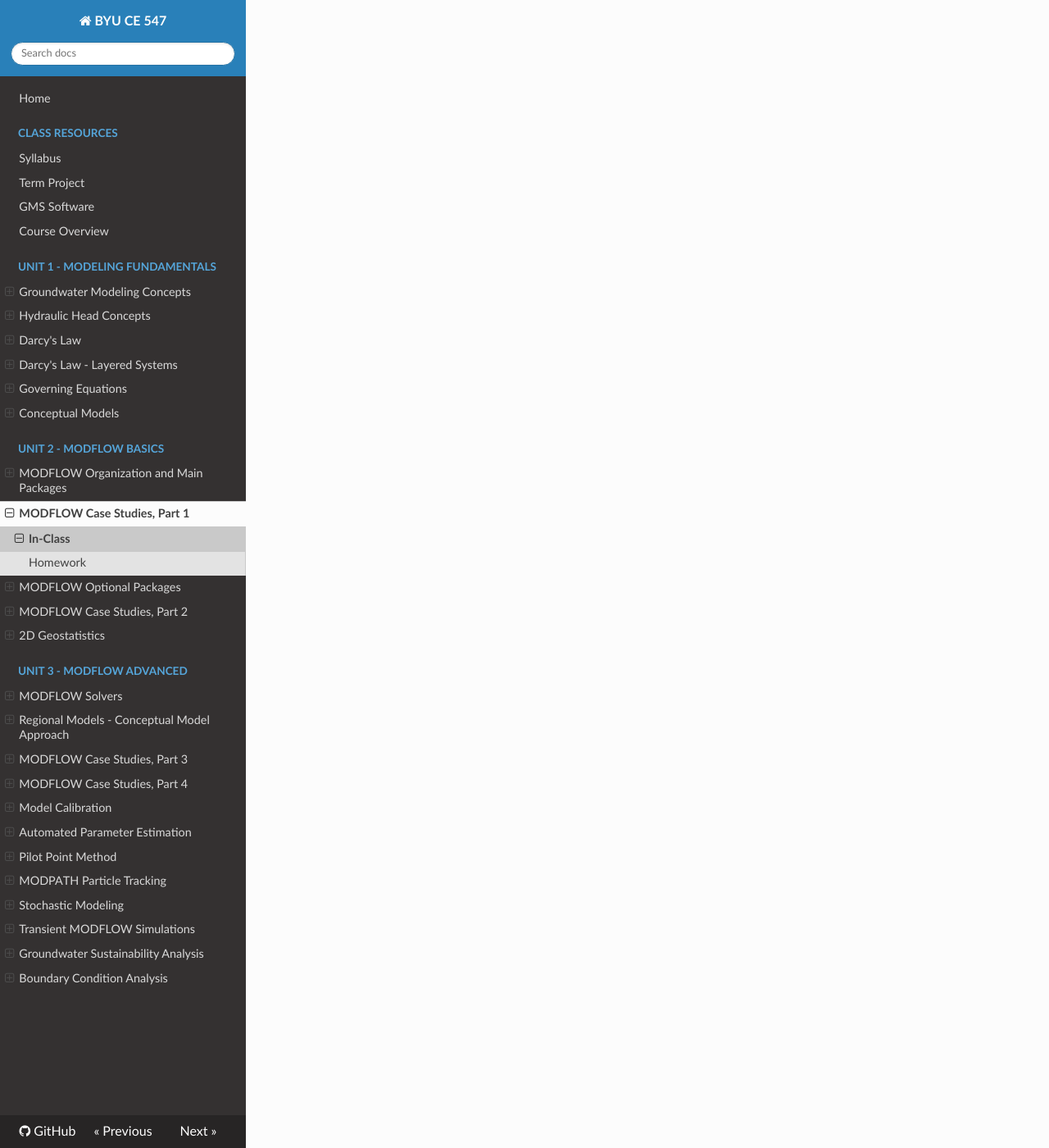
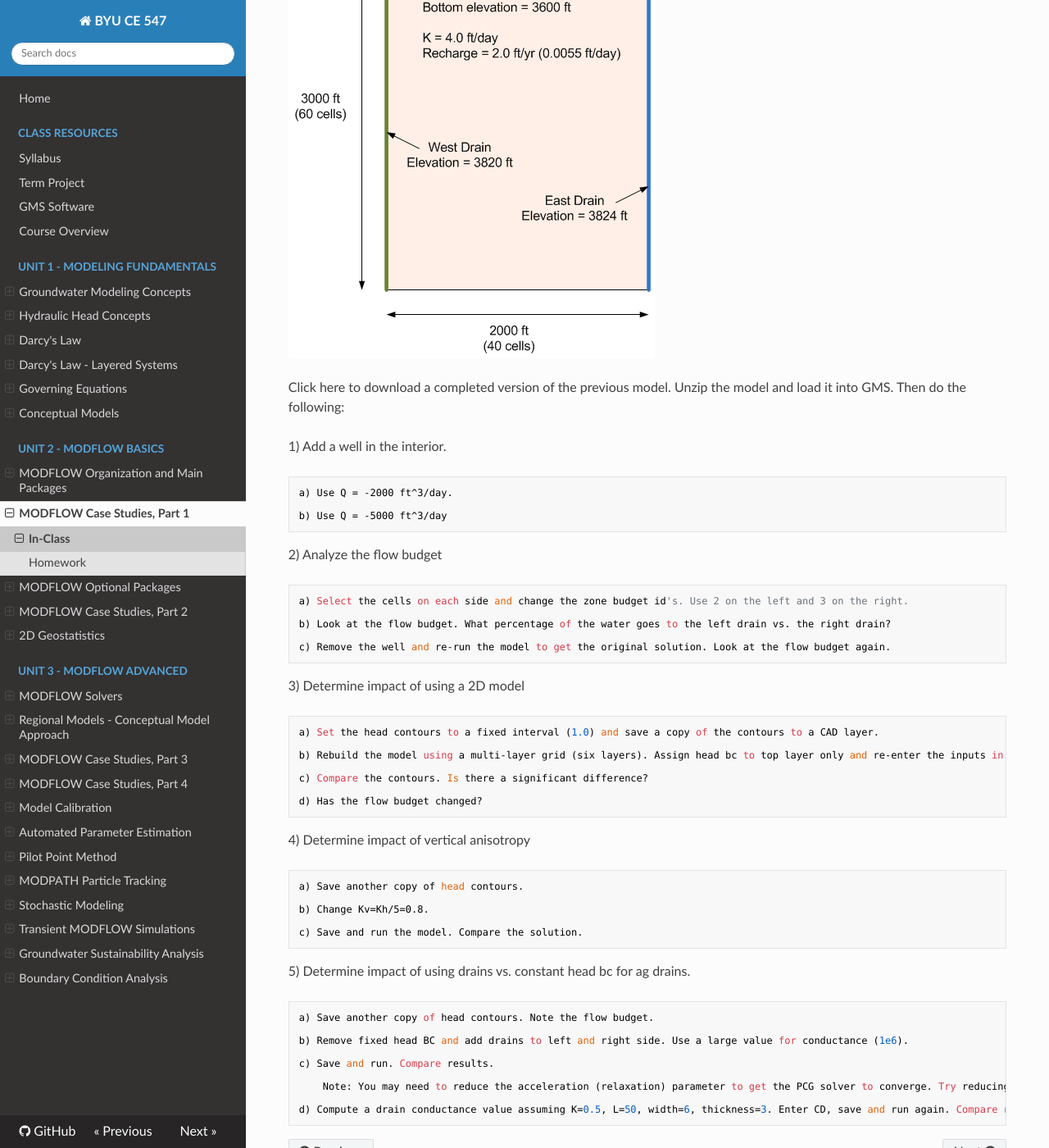
Before and after one commit to njones61/ce547, an MkDocs documentation site: the page built from docs/unit2/02_study_pt1/study_pt1_class.md, in a window 1280 px wide and 1400 px high, scrolled down 1983 px. Shown: the whole window at 82% size. Built offline with MkDocs 1.6.1, drawn with Linux system fonts in a browser that asks for light colours; nearby versions of some CDN libraries; some of the changed text lies outside the part shown.

Commit message:
Added part 2 of study_pt1_class.md. The indents for the lettered lists under each number doesn't seem to be working.

```diff
--- a/docs/unit2/02_study_pt1/study_pt1_class.md
+++ b/docs/unit2/02_study_pt1/study_pt1_class.md
@@ -27,3 +27,56 @@
 8) Run MODFLOW
 
 9) View Solution
+
+
+# MODFLOW Case Study - Agricultural Drain Model, Part 2
+
+In this exercise, we will revisit the agricultural drain model we built for our previous in-class task.
+
+![planview.gif](images/planview.gif)
+
+Click here to download a completed version of the previous model. Unzip the model and load it into GMS. Then do the following:
+
+1) Add a well in the interior.
+
+    a) Use Q = -2000 ft^3/day.
+
+    b) Use Q = -5000 ft^3/day
+
+2) Analyze the flow budget
+
+    a) Select the cells on each side and change the zone budget id's. Use 2 on the left and 3 on the right.
+
+    b) Look at the flow budget. What percentage of the water goes to the left drain vs. the right drain?
+
+    c) Remove the well and re-run the model to get the original solution. Look at the flow budget again.
+
+3) Determine impact of using a 2D model
+
+    a) Set the head contours to a fixed interval (1.0) and save a copy of the contours to a CAD layer.
+
+    b) Rebuild the model using a multi-layer grid (six layers). Assign head bc to top layer only and re-enter the inputs in the same order used in the first exercise. Let Kv=Kh for now.
+
+    c) Compare the contours. Is there a significant difference?
+
+    d) Has the flow budget changed?
+
+4) Determine impact of vertical anisotropy
+
+    a) Save another copy of head contours.
+
+    b) Change Kv=Kh/5=0.8.
+
+    c) Save and run the model. Compare the solution.
+
+5) Determine impact of using drains vs. constant head bc for ag drains.
+
+    a) Save another copy of head contours. Note the flow budget.
+
+    b) Remove fixed head BC and add drains to left and right side. Use a large value for conductance (1e6).
+
+    c) Save and run. Compare results.
+
+        Note: You may need to reduce the acceleration (relaxation) parameter to get the PCG solver to converge. Try reducing from 1.0 to 0.2 in the PCG Package dialog.
+
+    d) Compute a drain conductance value assuming K=0.5, L=50, width=6, thickness=3. Enter CD, save and run again. Compare results.
--- a/mkdocs.yml
+++ b/mkdocs.yml
@@ -73,6 +73,7 @@
         - In-Class: unit3/02_regional_models/regional_models_class.md
         - Homework: unit3/02_regional_models/regional_models_hw.md
     - MODFLOW Case Studies, Part 3:
+        - In-Class: unit3/03_study_pt3/study_pt3_class.md
         - Homework: unit3/03_study_pt3/study_pt3_hw.md
     - MODFLOW Case Studies, Part 4:
         - In-Class: unit3/04_study_pt4/study_pt4_class.md
```
